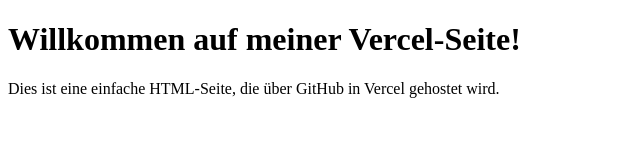
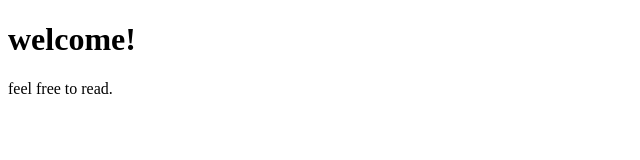
Before and after one commit to Conzi84/2my4boys, a plain HTML site: page index.html in a window 1280 px wide. Shown: the whole page, without its empty margins (0-640 px from the left). Drawn offline with Linux system fonts and the light colour scheme.

Commit message:
Update index.html

```diff
--- a/index.html
+++ b/index.html
@@ -3,10 +3,10 @@
 <head>
     <meta charset="UTF-8">
     <meta name="viewport" content="width=device-width, initial-scale=1.0">
-    <title>Meine Vercel-Seite</title>
+    <title>this side is dedicated 2 my 4 boys and in memory of leni</title>
 </head>
 <body>
-    <h1>Willkommen auf meiner Vercel-Seite!</h1>
-    <p>Dies ist eine einfache HTML-Seite, die über GitHub in Vercel gehostet wird.</p>
+    <h1>welcome!</h1>
+    <p>feel free to read.</p>
 </body>
 </html>
```
